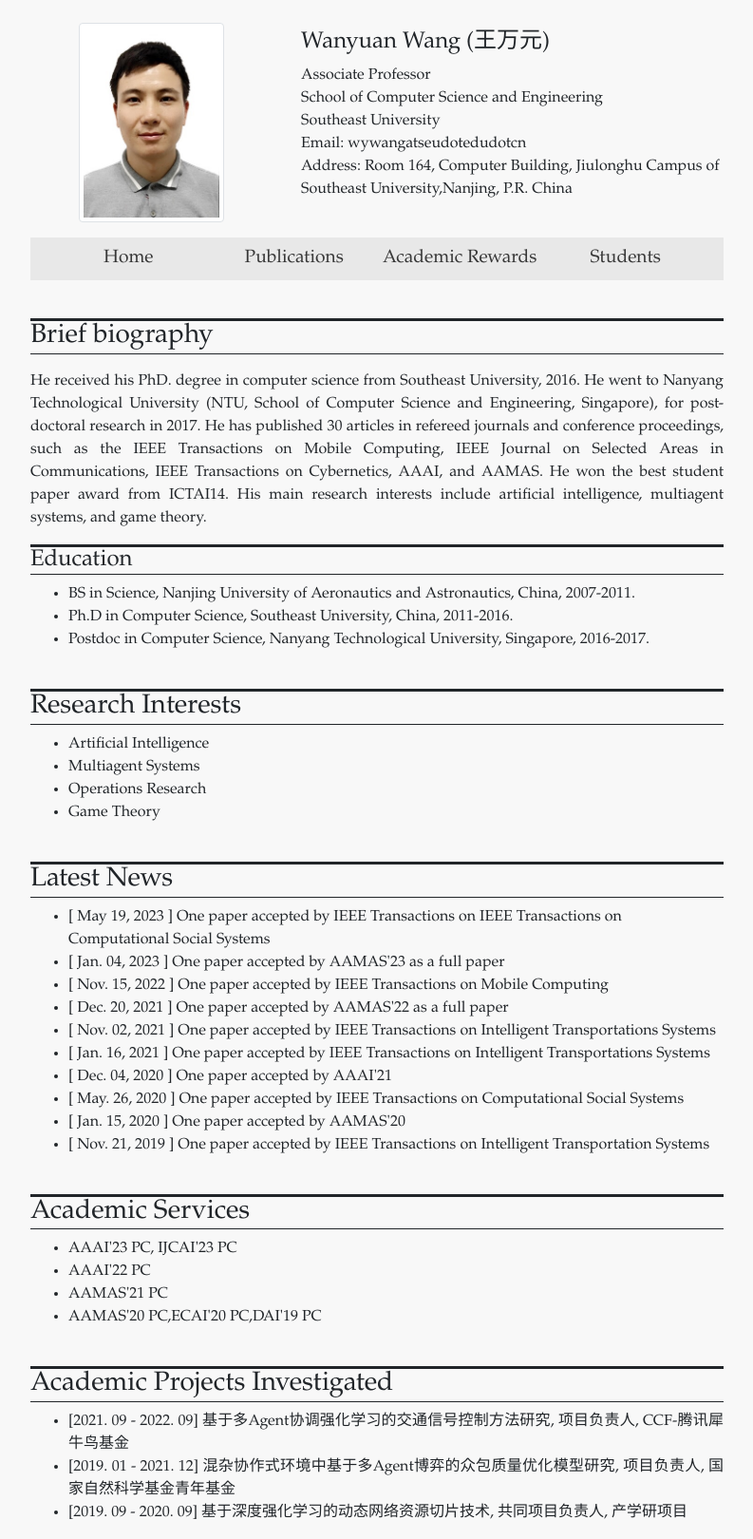
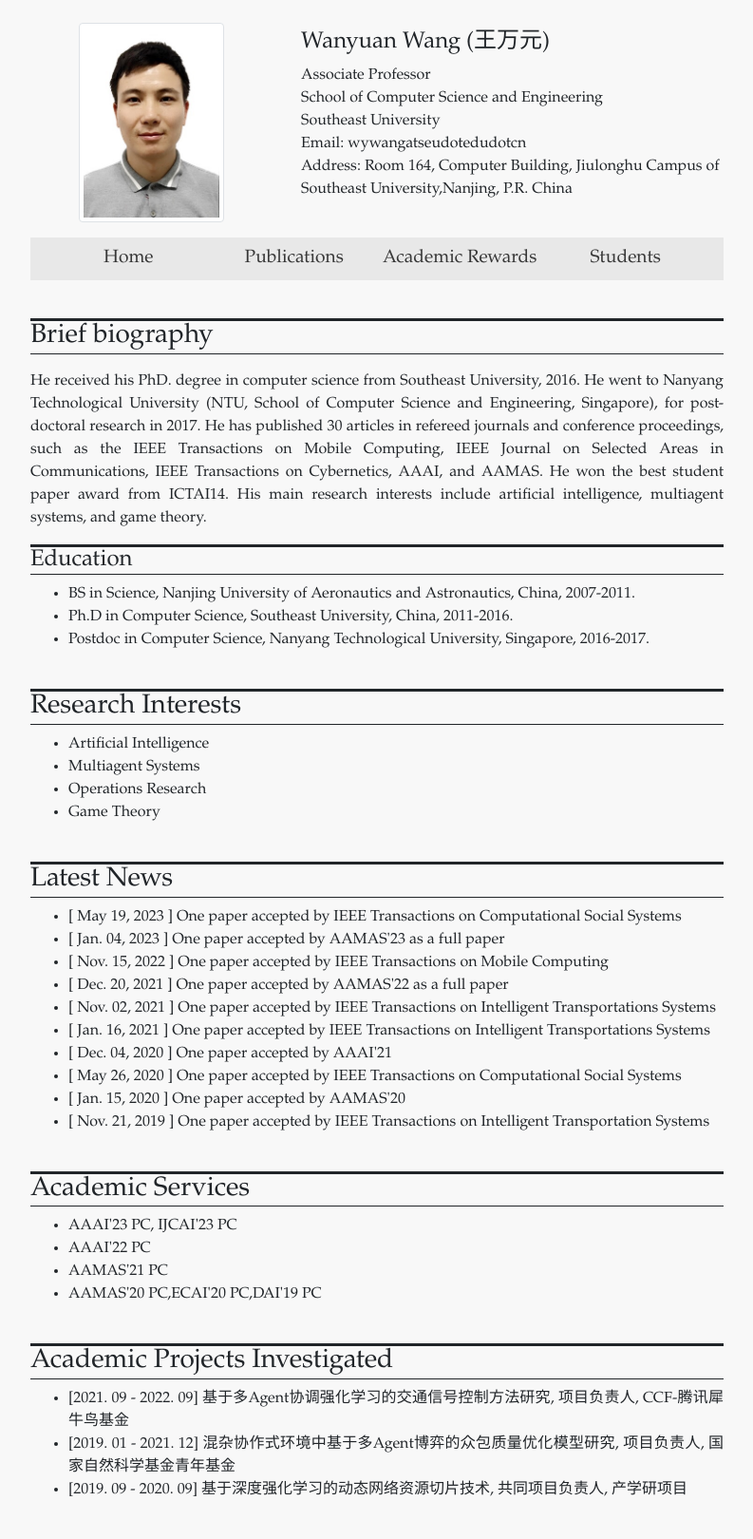
Before and after one commit to wanyuanwang/wanyuanwang.github.io, a Jekyll site: the page built from index.html, in a window 1280 px wide. Shown: the whole page at 95% size, without its empty margins (243-1036 px from the left). Built offline with Jekyll 4.4.1, drawn with Linux system fonts in a browser that asks for light colours; after the commit the page ends 1596 px from its top, so only the background shows below that.

Commit message:
Update news.yml

```diff
--- a/_data/news.yml
+++ b/_data/news.yml
@@ -1,5 +1,5 @@
 - date: May 19, 2023
-  news: One paper accepted by IEEE Transactions on IEEE Transactions on Computational Social Systems
+  news: One paper accepted by IEEE Transactions on Computational Social Systems
 - date: Jan. 04, 2023
   news: One paper accepted by AAMAS'23 as a full paper
 - date: Nov. 15, 2022
@@ -12,7 +12,7 @@
   news: One paper accepted by IEEE Transactions on Intelligent Transportations Systems
 - date: Dec. 04, 2020
   news: One paper accepted by AAAI'21
-- date: May. 26, 2020
+- date: May 26, 2020
   news: One paper accepted by IEEE Transactions on Computational Social Systems
 - date: Jan. 15, 2020
   news: One paper accepted by AAMAS'20
```
